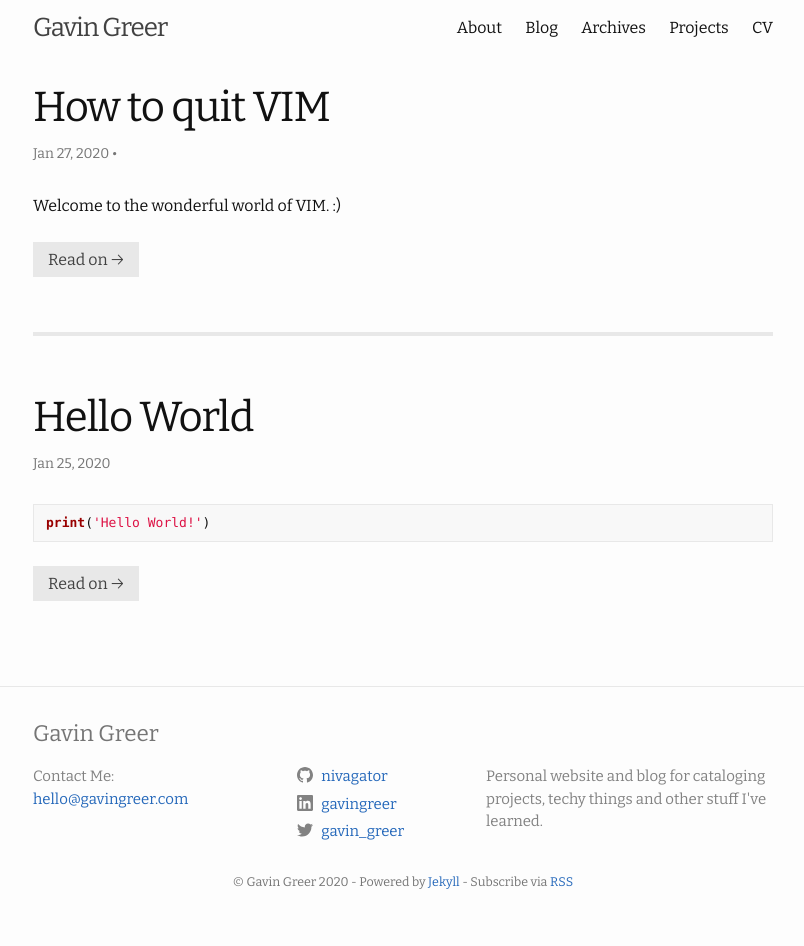
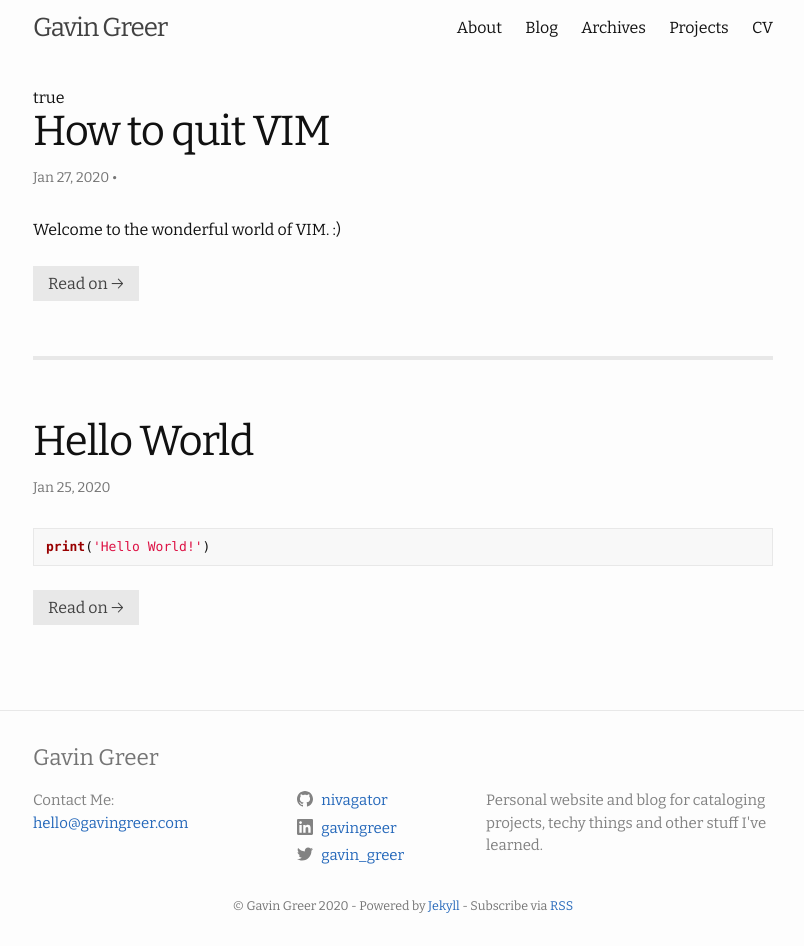
Before and after one commit to nivagator/personal-site, a Jekyll site: the page built from blog.html, in a window 1280 px wide. Shown: the whole page, without its empty margins (237-1041 px from the left). Built offline with Jekyll 4.4.1, drawn with Linux system fonts in a browser that asks for light colours; the list of posts is cut into pages by our own code; before the commit the page ends 922 px from its top, so only the background shows below that.

Commit message:
test pagination

```diff
--- a/_layouts/home.html
+++ b/_layouts/home.html
@@ -7,7 +7,7 @@ layout: default
   {{ content }}
 
   {% capture site_lang %}{{ site.lang | default: "en" }}{% endcapture %}
-
+  {% if paginator %}true{% else %}false{% endif %}
   <ul class="post-list">
     {% for post in paginator.posts %}
       {% capture post_lang %}{{ post.lang | default: site_lang }}{% endcapture %}
```
